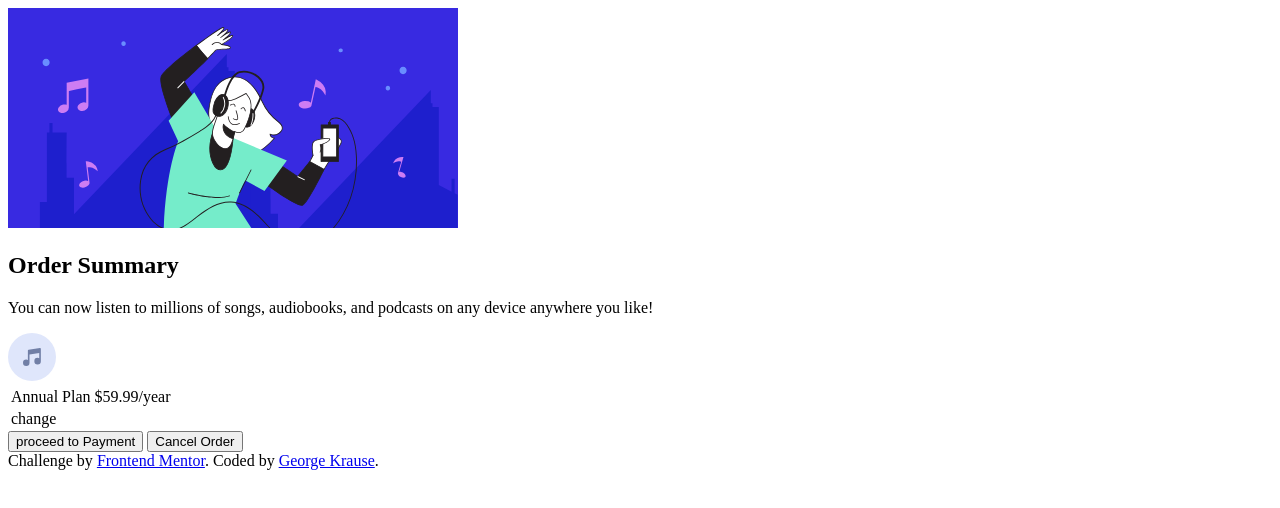
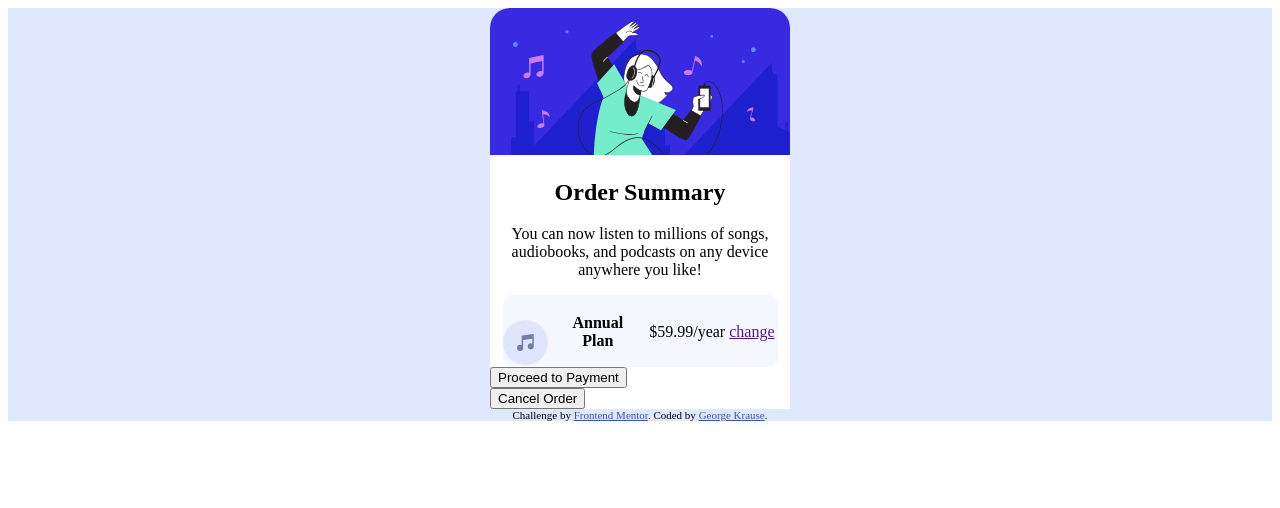
Before and after one commit to georgekrause/order-summary-component, a plain HTML site: page index.html in a window 1280 px wide. Drawn offline with Linux system fonts and the light colour scheme.

Commit message:
finished adding classes to html fie. Started adding styles to css file.

```diff
--- a/index.html
+++ b/index.html
@@ -5,32 +5,33 @@
   <meta name="viewport" content="width=device-width, initial-scale=1.0"> <!-- displays site properly based on user's device -->
 
   <link rel="icon" type="image/png" sizes="32x32" href="./images/favicon-32x32.png">
-  <link rel="stylesheet" src="styles.css">
+  <link rel="stylesheet" href="styles.css">
   <title>Frontend Mentor | Order summary card</title>
 
 </head>
 <body>
 <main>
   <article class="card">
-    <img src="images/illustration-hero.svg" alt="hero">
+    <img src="images/illustration-hero.svg" alt="hero" class="hero">
     <h1>Order Summary</h1>
 
     <p>You can now listen to millions of songs, audiobooks, and podcasts on any
     device anywhere you like!</p>
     <section class="plan">
       <table>
-      <img src="images/icon-music.svg">
-      <tr>
-        <td>Annual Plan</td>
-        <td>$59.99/year</td>
-      </tr>
-      <tr>
-        <td>change</td>
-      </tr>
+        <tr>
+          <img src="images/icon-music.svg" alt="music" class="music">
+          <tr>
+            <th class="Annual">Annual Plan</th>
+            <td class="Annual">$59.99/year</td>
+            <td class="change"><a href="">change</a></td>
+          </tr>
+        </tr>
       </table>
     </section>
-    <button>proceed to Payment</button>
-    <button>Cancel Order</button>
+    <button class="Payment">Proceed to Payment</button>
+    <br>
+    <button class="Cancel">Cancel Order</button>
   </article>
   <div class="attribution">
     Challenge by <a href="https://www.frontendmentor.io?ref=challenge" target="_blank">Frontend Mentor</a>.
--- a/styles.css
+++ b/styles.css
@@ -5,3 +5,64 @@
 .attribution a {
     color: hsl(228, 45%, 44%);
 }
+
+h1 {
+    display: flex;
+    align-items: center;
+    justify-content: center;
+}
+
+p {
+    display: flex;
+    align-items: center;
+    justify-content: center;
+    text-align: center;
+}
+
+.plan {
+    display: flex;
+    flex-direction: row;
+    background-color: hsl(225, 100%, 98%);
+    width: 275px;
+    border-radius: 10px;
+    margin: 0 auto;
+
+}
+
+.music {
+    width: 45px;
+    height: 45px;
+    padding-top: 25px;
+}
+
+.change {
+
+}
+
+td {
+    text-align: center;
+}
+
+th {
+    padding: 15px;
+}
+
+.annual {
+    display: flex;
+    flex-direction: column;
+}
+
+.hero {
+    width: 300px;
+    border-radius: 20px 20px 0 0 ;
+}
+main {
+    background-color: hsl(225, 100%, 94%);
+}
+
+.card {
+    width: 300px;
+    border-radius: 20px 20px 0 0;
+    background-color: white;
+    margin: 0 auto;
+}
```
